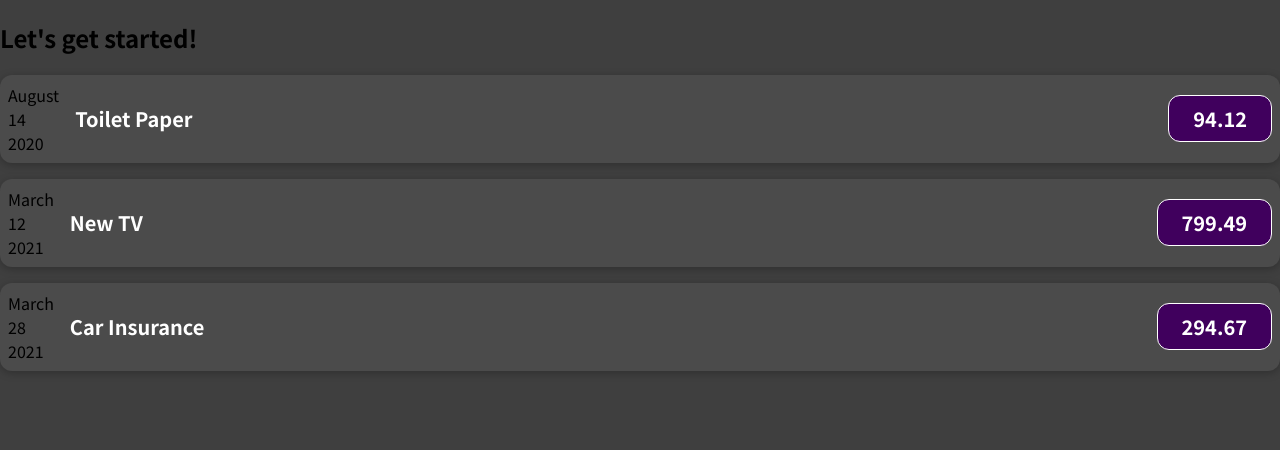
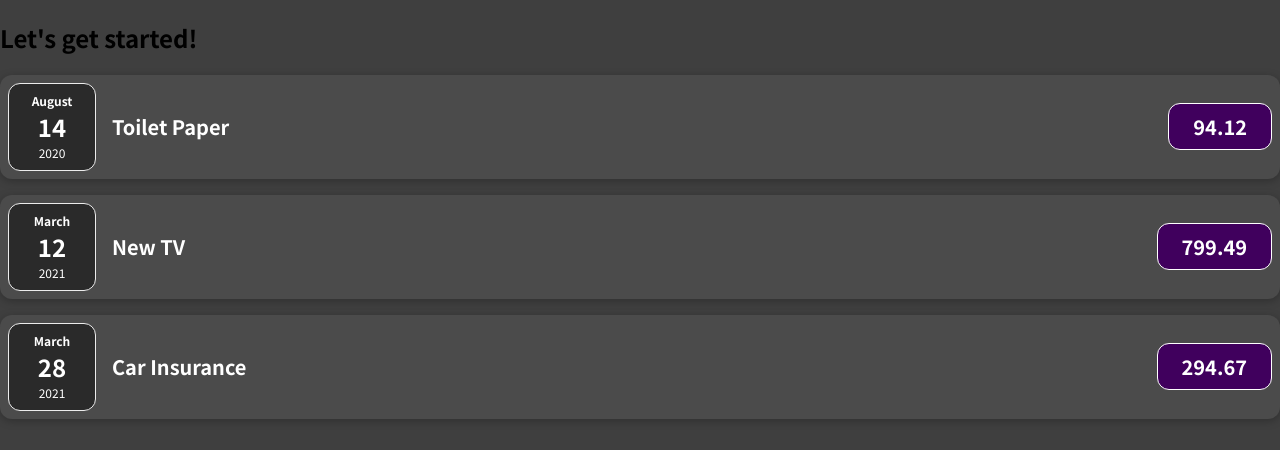
Before and after one commit to lagayaaaron/react-expense-tracker, a JavaScript app: page / in a window 1280 px wide. Shown: the top 450 px of the page. Built offline with nearby package versions, Linux system fonts and the light colour scheme.

Commit message:
Splitting Components Into Multiple Components

```diff
--- /dev/null
+++ b/src/components/ExpenseDate.css
@@ -0,0 +1,26 @@
+.expense-date {
+	display: flex;
+	flex-direction: column;
+	width: 5.5rem;
+	height: 5.5rem;
+	border: 1px solid #ececec;
+	background-color: #2a2a2a;
+	color: white;
+	border-radius: 12px;
+	align-items: center;
+	justify-content: center;
+}
+
+.expense-date__month {
+	font-size: 0.75rem;
+	font-weight: bold;
+}
+
+.expense-date__year {
+	font-size: 0.75rem;
+}
+
+.expense-date__day {
+	font-size: 1.5rem;
+	font-weight: bold;
+}
--- a/src/components/ExpenseItem.js
+++ b/src/components/ExpenseItem.js
@@ -1,17 +1,10 @@
+import ExpenseDate from "./ExpressDate";
 import "./ExpenseItem.css";
 
 function ExpenseItem(data) {
-	const month = data.date.toLocaleString("en-US", { month: "long" });
-	const day = data.date.toLocaleString("en-US", { day: "2-digit" });
-	const year = data.date.getFullYear();
-
 	return (
 		<div className="expense-item">
-			<div>
-				<div>{month}</div>
-				<div>{day}</div>
-				<div>{year}</div>
-			</div>
+            <ExpenseDate date={data.date} />
 			<div className="expense-item__description">
 				<h2>{data.title}</h2>
 				<div className="expense-item__price">{data.amount}</div>
--- /dev/null
+++ b/src/components/ExpressDate.js
@@ -0,0 +1,17 @@
+import "./ExpenseDate.css";
+
+function ExpenseDate(data) {
+	const month = data.date.toLocaleString("en-US", { month: "long" });
+	const day = data.date.toLocaleString("en-US", { day: "2-digit" });
+	const year = data.date.getFullYear();
+
+	return (
+		<div className="expense-date">
+			<div className="expense-date__month">{month}</div>
+			<div className="expense-date__day">{day}</div>
+			<div className="expense-date__year">{year}</div>
+		</div>
+	);
+}
+
+export default ExpenseDate;
```
